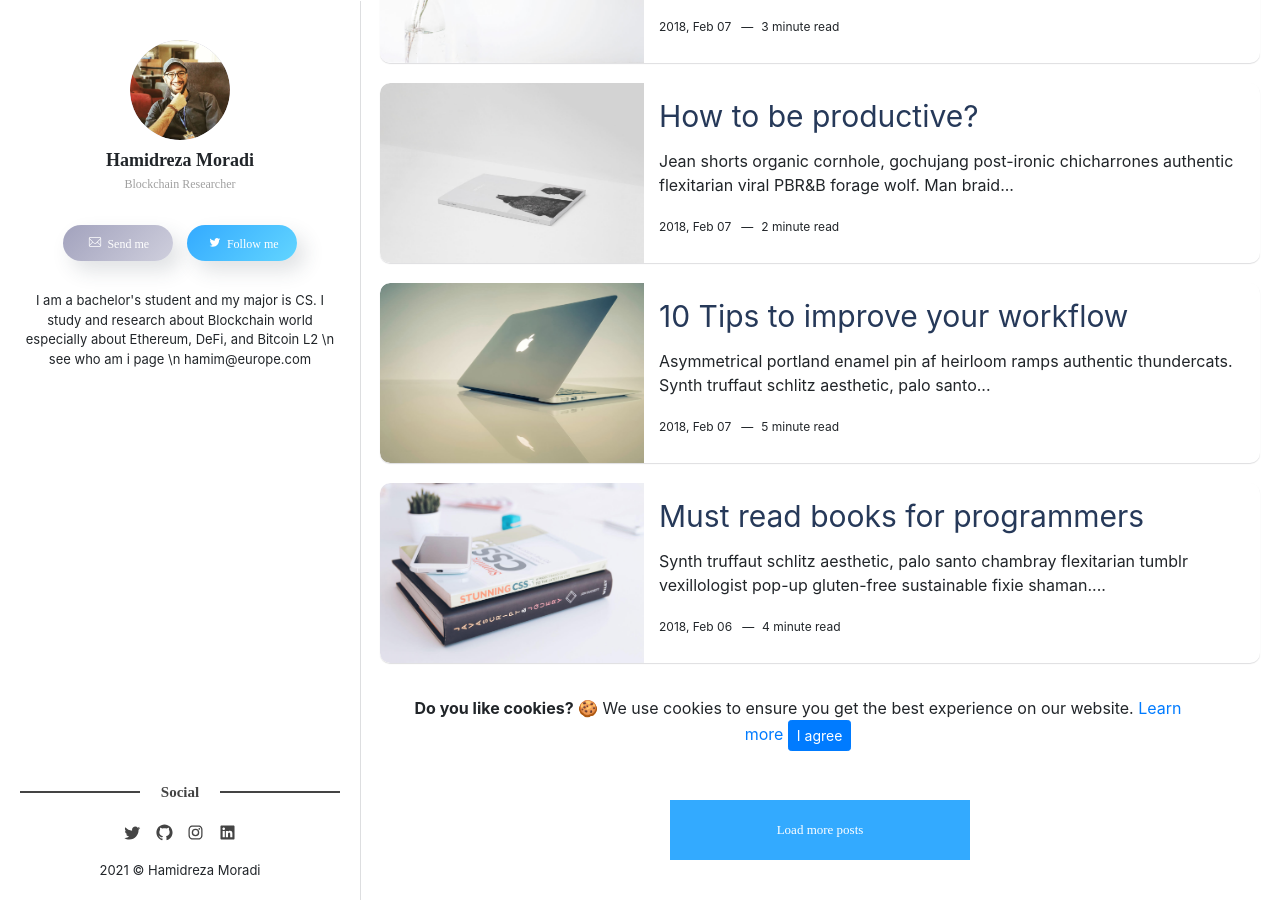
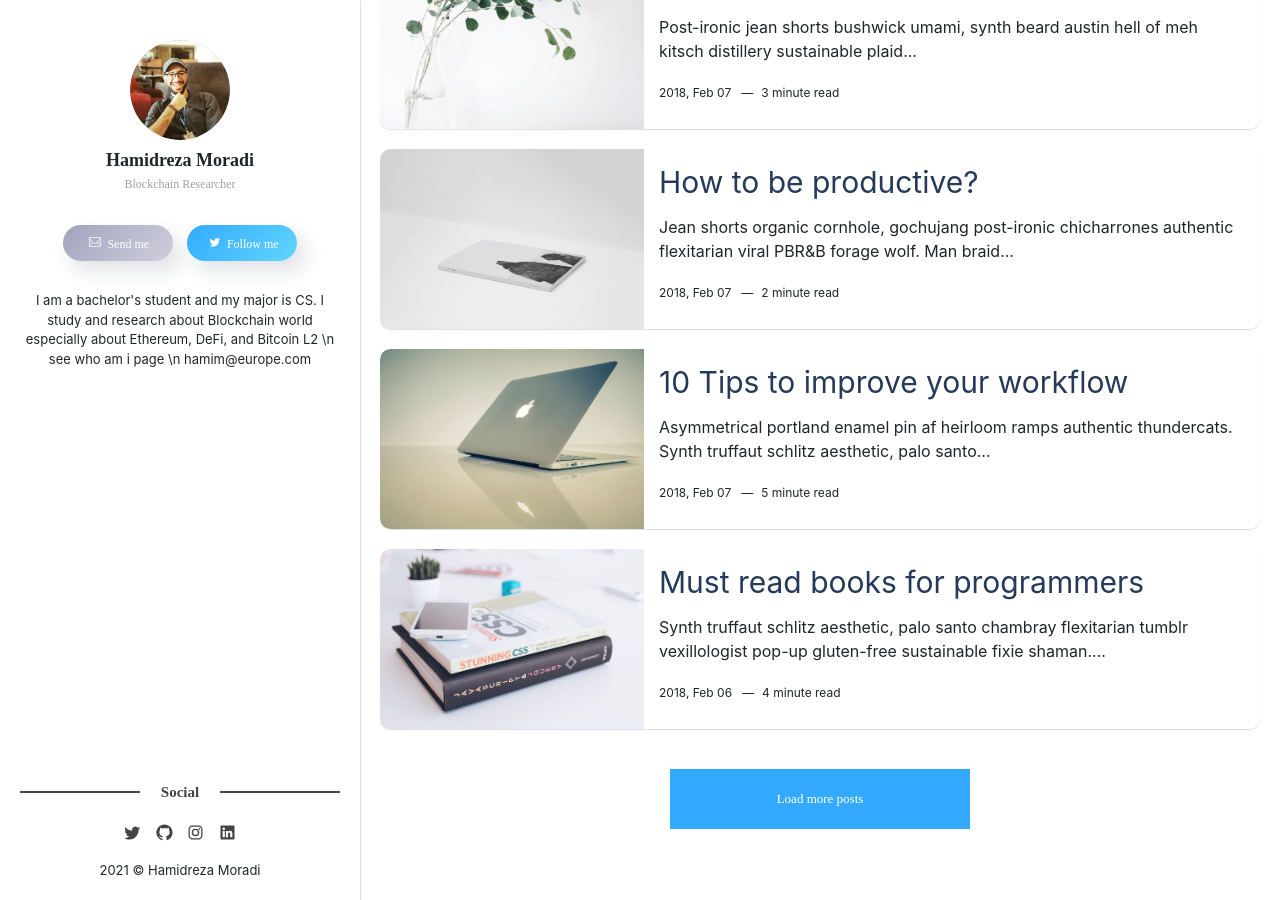
Before and after one commit to irnb/irnb.github.io, a Jekyll site: the page built from index.html, in a window 1280 px wide and 900 px high, scrolled down 803 px. Built offline with Jekyll 4.4.1, drawn with Linux system fonts in a browser that asks for light colours; some web fonts are replaced; the list of posts is cut into pages by our own code.

Commit message:
change  test2

```diff
--- a/index.html
+++ b/index.html
@@ -22,6 +22,11 @@
 
 {% include header.html %}
 <div class="c-posts o-opacity" data-page="{{ currentPage }}" data-totalPages="{{ paginator.total_pages }}">
+
+<div class="alert alert-info" role="alert">
+  <a href="#" class="alert-link">test 3</a>
+</div>
+
   {% for post in site.posts limit:site.paginate offset:offset %}
   <article class="c-post">
 
@@ -43,15 +48,7 @@
   </article> <!-- /.c-post -->
   {% endfor %}
 
-  <div class="alert alert-dismissible text-center cookiealert" role="alert">
-    <div class="cookiealert-container">
-        <b>Do you like cookies?</b> &#x1F36A; We use cookies to ensure you get the best experience on our website. <a href="http://cookiesandyou.com/" target="_blank">Learn more</a>
 
-        <button type="button" class="btn btn-primary btn-sm acceptcookies" aria-label="Close">
-            I agree
-        </button>
-    </div>
-  </div>
 
 </div> <!-- /.c-posts -->
 
```
